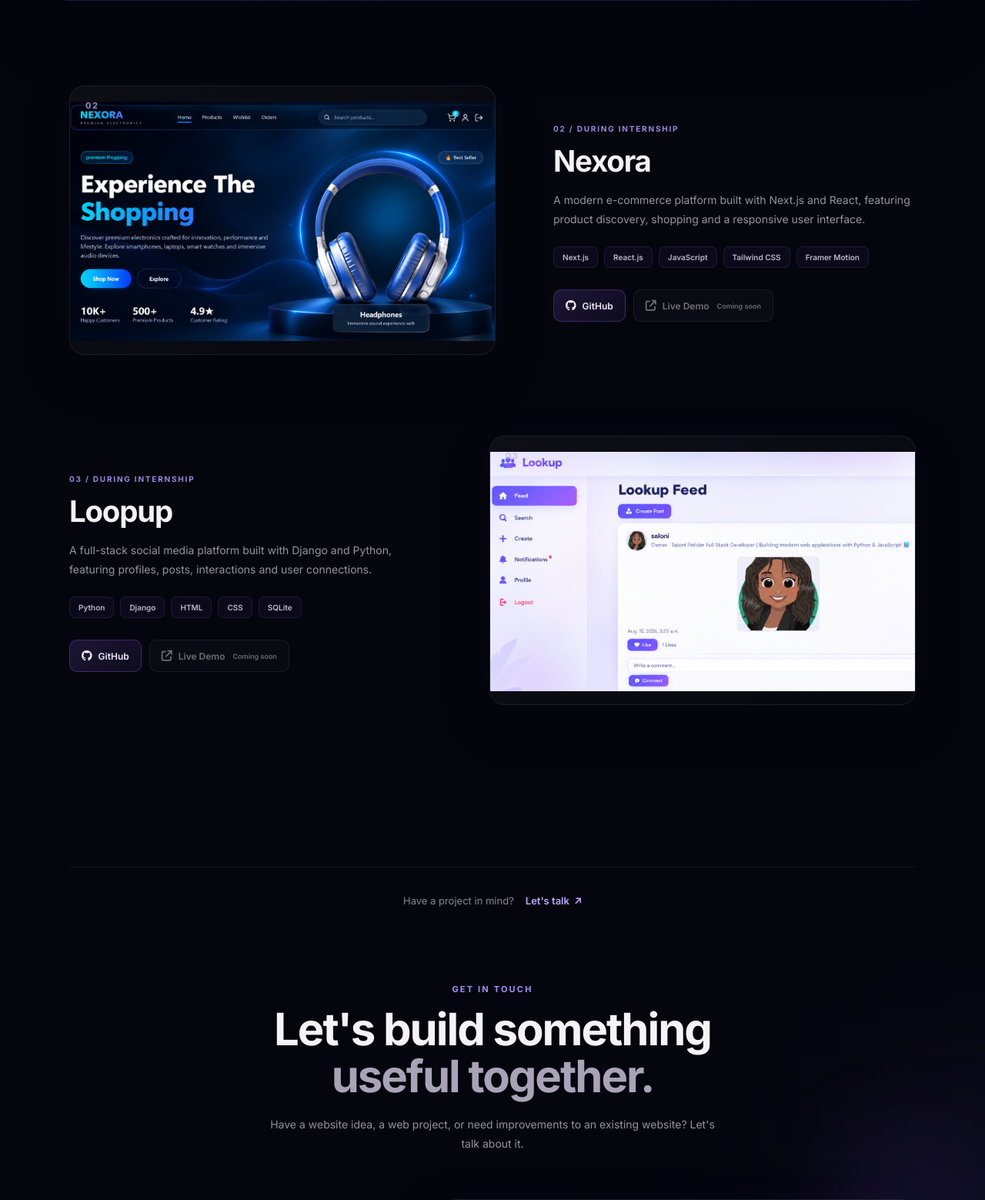
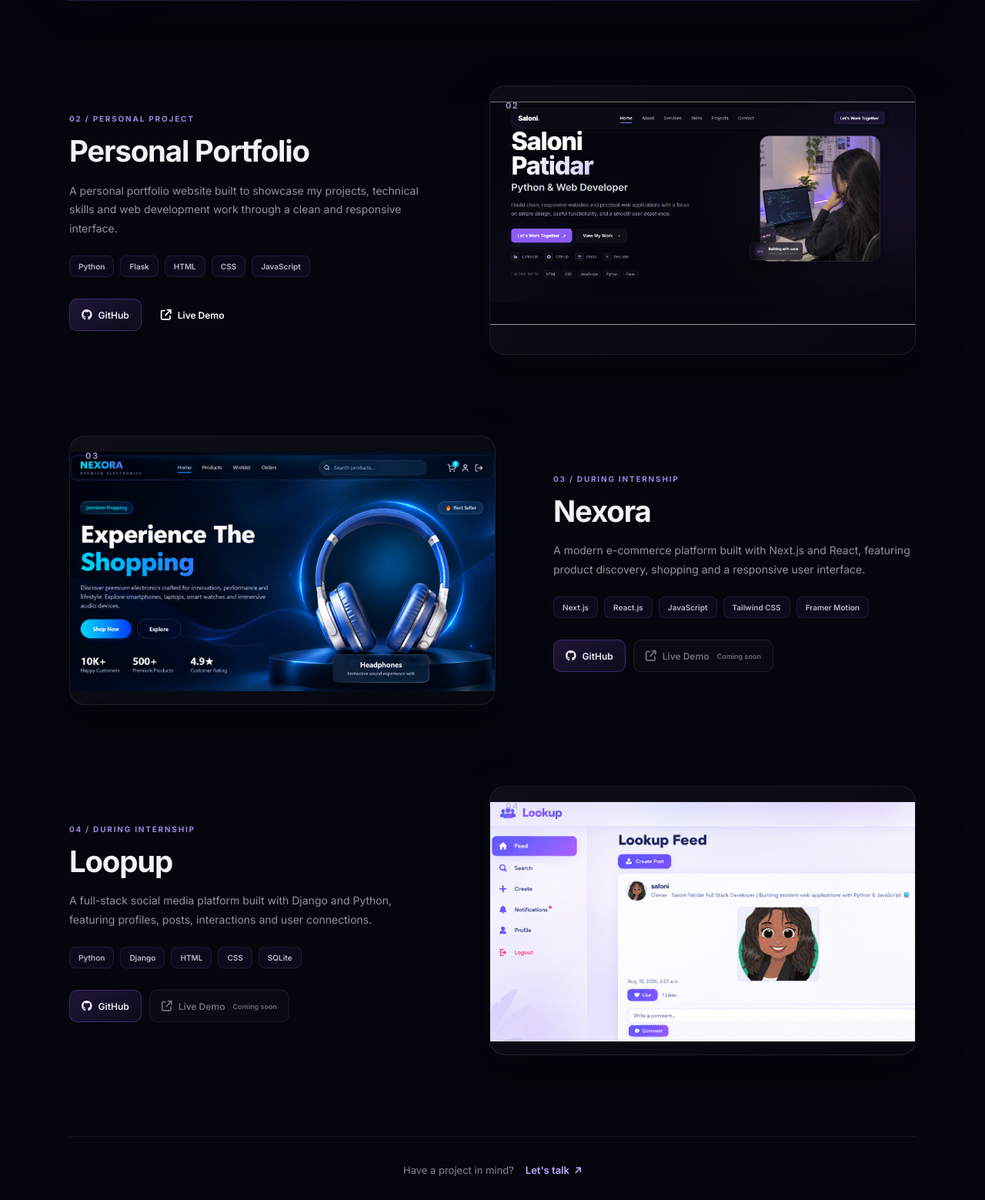
Before and after one commit to SaloniPatidar77/saloni_portfolio, a Flask app: page / in a window 1280 px wide. Shown: the part 4088-5647 px from the top of the page at 77% size. Run offline with Flask 3, Linux system fonts and the light colour scheme.

Commit message:
Update portfolio projects and images

```diff
--- a/templates/index.html
+++ b/templates/index.html
@@ -654,7 +654,6 @@
         </p>
     </div>
 
-
 <!-- ================= PROJECT 01 ================= -->
 <article class="featured-project">
 
@@ -678,7 +677,6 @@
 
     </div>
 
-
     <div class="featured-project-content">
 
         <span class="project-label">
@@ -698,7 +696,6 @@
             and an interactive dashboard focused on sustainability.
         </p>
 
-
         <div class="project-tech">
             <span>Python</span>
             <span>Flask</span>
@@ -708,21 +705,24 @@
             <span>JavaScript</span>
         </div>
 
-
         <div class="project-actions">
 
             <a
                 href="https://github.com/SaloniPatidar77/Waste2Use"
+                target="_blank"
+                rel="noopener noreferrer"
                 class="project-btn project-btn-primary"
             >
                 <i class="fa-brands fa-github"></i>
                 GitHub
             </a>
 
-                <a href="https://waste2use.onrender.com"
+            <a
+                href="https://waste2use.onrender.com"
+                target="_blank"
+                rel="noopener noreferrer"
                 class="project-btn"
-   target="_blank"
-   rel="noopener noreferrer">
+            >
                 <i class="fa-solid fa-arrow-up-right-from-square"></i>
                 Live Demo
             </a>
@@ -735,24 +735,89 @@
 
 
 <!-- ================= PROJECT 02 ================= -->
-    <article class="project-showcase project-left">
+<article class="project-showcase project-right">
+
+    <div class="project-showcase-content">
+
+        <span class="project-label">
+            02 / PERSONAL PROJECT
+        </span>
+
+        <h3>Personal Portfolio</h3>
+
+        <p>
+            A personal portfolio website built to showcase my
+            projects, technical skills and web development work
+            through a clean and responsive interface.
+        </p>
+
+        <div class="project-tech">
+            <span>Python</span>
+            <span>Flask</span>
+            <span>HTML</span>
+            <span>CSS</span>
+            <span>JavaScript</span>
+        </div>
+
+        <div class="project-actions">
+
+            <a
+                href="https://github.com/SaloniPatidar77/saloni_portfolio"
+                target="_blank"
+                rel="noopener noreferrer"
+                class="project-btn project-btn-primary"
+            >
+                <i class="fa-brands fa-github"></i>
+                GitHub
+            </a>
+
+            <!-- Replace with actual Render URL after deployment -->
+            <a
+                href="https://saloni-portfolio-vm0e.onrender.com"
+                target="_blank"
+                rel="noopener noreferrer"
+                class="project-btn"
+            >
+                <i class="fa-solid fa-arrow-up-right-from-square"></i>
+                Live Demo
+            </a>
+
+        </div>
+
+    </div>
 
     <div class="project-showcase-image">
 
         <span class="showcase-number">02</span>
 
         <img
-                src="{{ url_for('static', filename='images/project2.png') }}"
+            src="{{ url_for('static', filename='images/portfolio.png') }}"
+            alt="Saloni Patidar personal portfolio website preview"
+        >
+
+    </div>
+
+</article>
+
+
+<!-- ================= PROJECT 03 ================= -->
+<article class="project-showcase project-left">
+
+    <div class="project-showcase-image">
+
+        <span class="showcase-number">03</span>
+
+        <img
+            src="{{ url_for('static', filename='images/project3.png') }}"
             alt="Nexora e-commerce project preview"
         >
 
     </div>
 
-
     <div class="project-showcase-content">
 
         <span class="project-label">
-                02 / DURING INTERNSHIP
+            03 / DURING INTERNSHIP
         </span>
 
         <h3>Nexora</h3>
@@ -762,7 +827,6 @@
             featuring product discovery, shopping and a responsive user interface.
         </p>
 
-
         <div class="project-tech">
             <span>Next.js</span>
             <span>React.js</span>
@@ -770,7 +834,6 @@
             <span>Tailwind CSS</span>
             <span>Framer Motion</span>
         </div>
-
 
         <div class="project-actions">
 
@@ -797,13 +860,13 @@
 </article>
 
 
-    <!-- ================= PROJECT 03 ================= -->
+<!-- ================= PROJECT 04 ================= -->
 <article class="project-showcase project-right">
 
     <div class="project-showcase-content">
 
         <span class="project-label">
-                03 / DURING INTERNSHIP
+            04 / DURING INTERNSHIP
         </span>
 
         <h3>Loopup</h3>
@@ -814,7 +877,6 @@
             user connections.
         </p>
 
-
         <div class="project-tech">
             <span>Python</span>
             <span>Django</span>
@@ -822,7 +884,6 @@
             <span>CSS</span>
             <span>SQLite</span>
         </div>
-
 
         <div class="project-actions">
 
@@ -846,29 +907,18 @@
 
     </div>
 
-
     <div class="project-showcase-image">
 
-            <span class="showcase-number">03</span>
+        <span class="showcase-number">04</span>
 
         <img
-                src="{{ url_for('static', filename='images/project3.png') }}"
-                alt="Lookup social media project preview"
+            src="{{ url_for('static', filename='images/project4.png') }}"
+            alt="Loopup social media project preview"
         >
 
     </div>
 
 </article>
-
-
-
-
-
-
-
-</section>
-
-
     <!-- ================= PROJECT CTA ================= -->
     <div class="projects-cta">
 
```
Also changed, not shown: static/images/portfolio.png (added), static/images/project2.png (deleted), static/images/project3.png, static/images/project4.png. Lines whose indentation alone changed are shown as unchanged.
